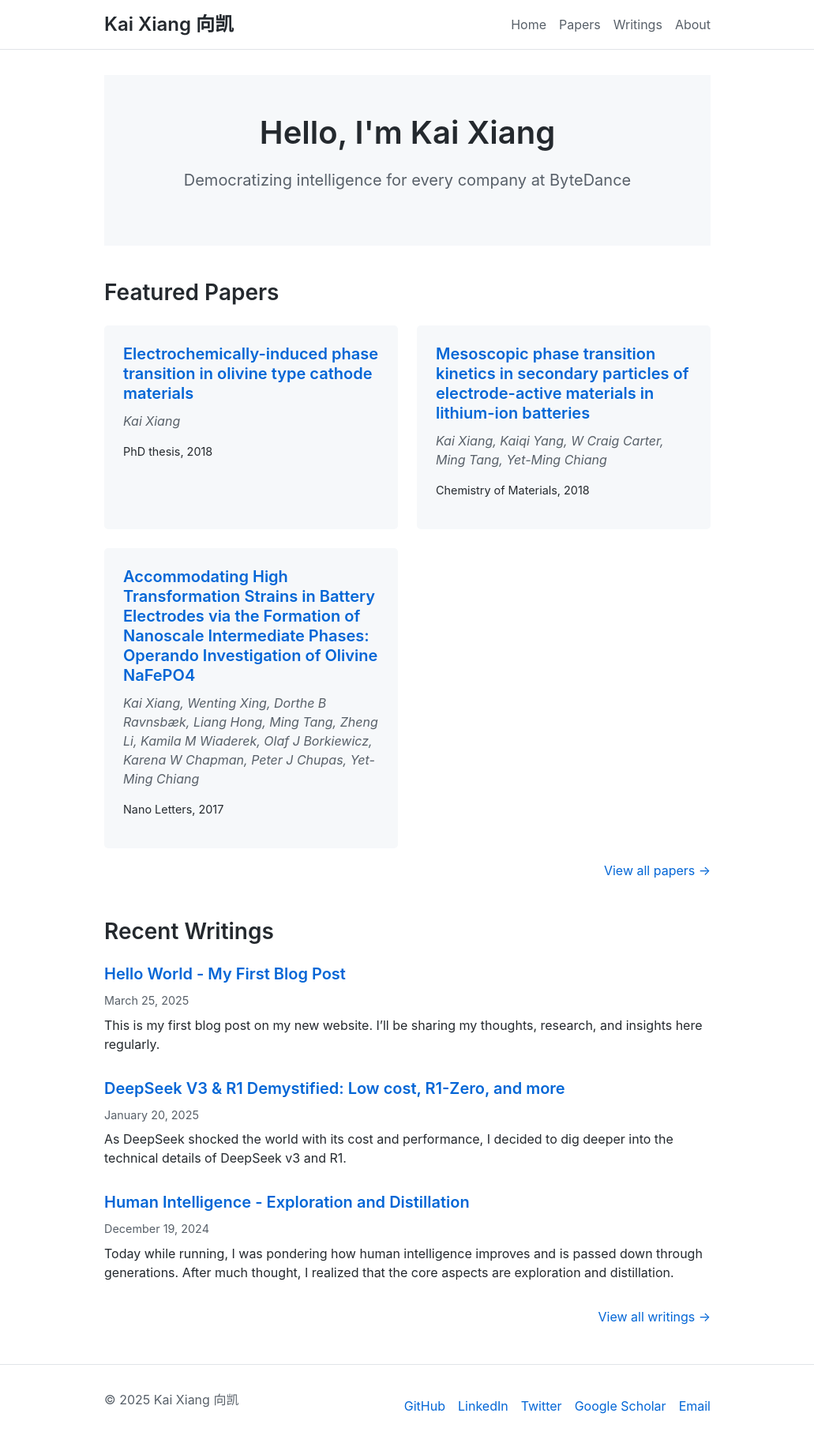
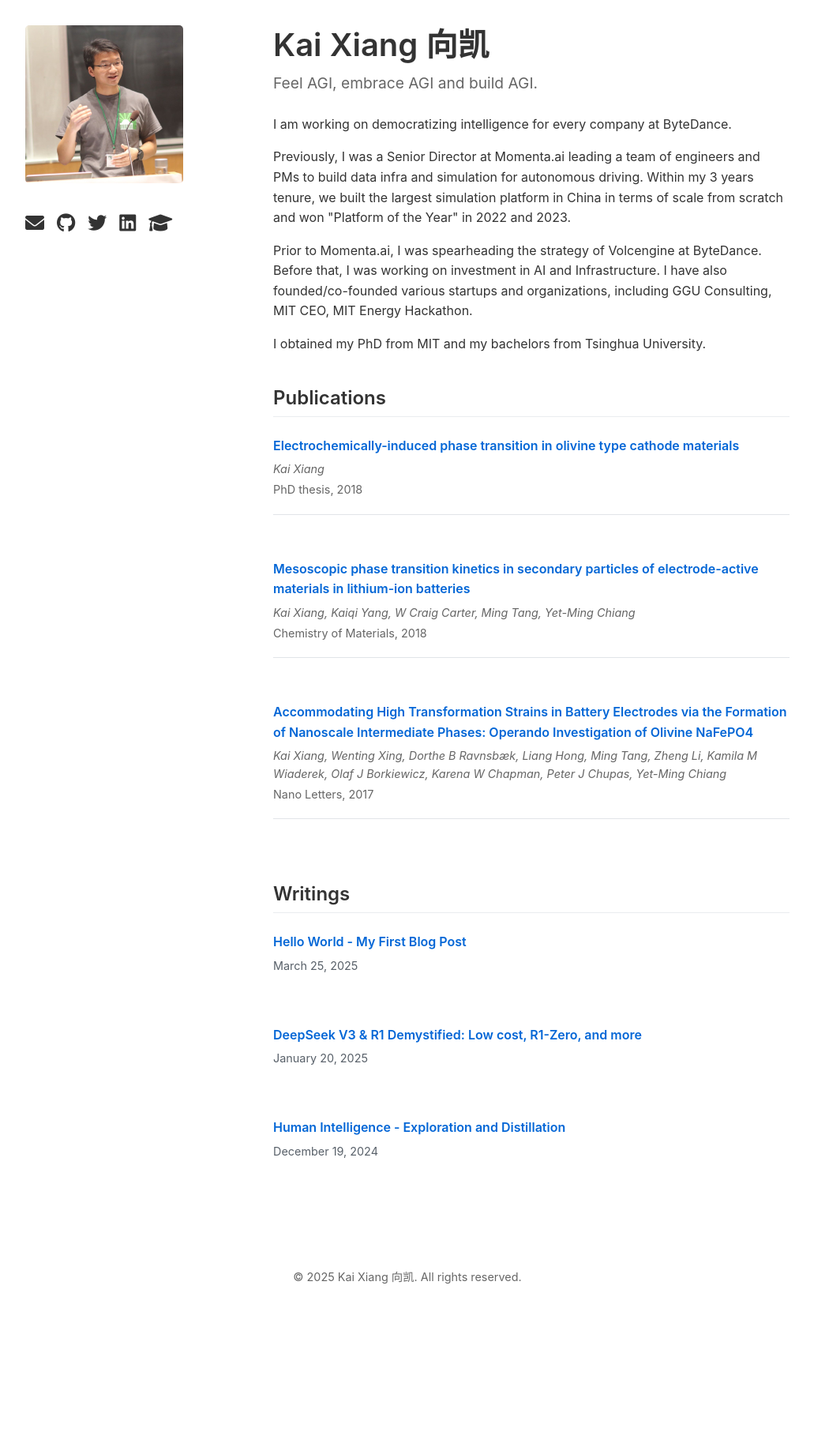
Before and after one commit to kaimit/kaimit.github.io, a Jekyll site: the page built from index.md, in a window 1280 px wide. Shown: the whole page at 79% size, without its empty margins (124-1155 px from the left). Built offline with Jekyll 4.4.1, drawn with Linux system fonts in a browser that asks for light colours; after the commit the page ends 1674 px from its top, so only the background shows below that.

Commit message:
Redesign website to match shi.ai style with clean, minimalist layout

```diff
--- /dev/null
+++ b/_layouts/home.html
@@ -0,0 +1,83 @@
+<!DOCTYPE html>
+<html lang="en">
+<head>
+  <meta charset="UTF-8">
+  <meta name="viewport" content="width=device-width, initial-scale=1.0">
+  <title>{{ site.title }}</title>
+  <link rel="stylesheet" href="{{ '/css/main.css' | relative_url }}">
+  <link rel="stylesheet" href="{{ '/css/home.css' | relative_url }}">
+  <link rel="stylesheet" href="https://cdnjs.cloudflare.com/ajax/libs/font-awesome/6.0.0-beta3/css/all.min.css">
+</head>
+<body>
+  <div class="container">
+    <main class="home-content">
+      <div class="profile-section">
+        <div class="profile-image">
+          <img src="{{ '/assets/images/self.jpeg' | relative_url }}" alt="{{ site.title }}">
+        </div>
+        <div class="social-links">
+          {% if site.email %}
+          <a href="mailto:{{ site.email }}" aria-label="Email"><i class="fas fa-envelope"></i></a>
+          {% endif %}
+          {% if site.github_username %}
+          <a href="https://github.com/{{ site.github_username }}" target="_blank" aria-label="GitHub"><i class="fab fa-github"></i></a>
+          {% endif %}
+          {% if site.twitter_username %}
+          <a href="https://twitter.com/{{ site.twitter_username }}" target="_blank" aria-label="Twitter"><i class="fab fa-twitter"></i></a>
+          {% endif %}
+          {% if site.linkedin_username %}
+          <a href="https://linkedin.com/in/{{ site.linkedin_username }}" target="_blank" aria-label="LinkedIn"><i class="fab fa-linkedin"></i></a>
+          {% endif %}
+          {% if site.googlescholar %}
+          <a href="https://scholar.google.com/citations?user={{ site.googlescholar }}" target="_blank" aria-label="Google Scholar"><i class="fas fa-graduation-cap"></i></a>
+          {% endif %}
+        </div>
+      </div>
+
+      <div class="content-section">
+        <h1>{{ site.title }}</h1>
+        <p class="subtitle">{{ site.description }}</p>
+
+        <div class="bio">
+          <p>I am working on democratizing intelligence for every company at ByteDance.</p>
+
+          <p>Previously, I was a Senior Director at Momenta.ai leading a team of engineers and PMs to build data infra and simulation for autonomous driving. Within my 3 years tenure, we built the largest simulation platform in China in terms of scale from scratch and won "Platform of the Year" in 2022 and 2023.</p>
+
+          <p>Prior to Momenta.ai, I was spearheading the strategy of Volcengine at ByteDance. Before that, I was working on investment in AI and Infrastructure. I have also founded/co-founded various startups and organizations, including GGU Consulting, MIT CEO, MIT Energy Hackathon.</p>
+
+          <p>I obtained my PhD from MIT and my bachelors from Tsinghua University.</p>
+        </div>
+
+        <div class="section">
+          <h2>Publications</h2>
+          <div class="papers-list">
+            {% for paper in site.data.papers %}
+            <div class="paper-item">
+              <p class="paper-title"><a href="{{ paper.pdf }}" target="_blank">{{ paper.title }}</a></p>
+              <p class="paper-authors">{{ paper.authors }}</p>
+              <p class="paper-venue">{{ paper.venue }}, {{ paper.year }}</p>
+            </div>
+            {% endfor %}
+          </div>
+        </div>
+
+        <div class="section">
+          <h2>Writings</h2>
+          <div class="post-list">
+            {% for post in site.posts %}
+            <div class="post-item">
+              <p class="post-title"><a href="{{ post.url | relative_url }}">{{ post.title }}</a></p>
+              <p class="post-date">{{ post.date | date: "%B %d, %Y" }}</p>
+            </div>
+            {% endfor %}
+          </div>
+        </div>
+      </div>
+    </main>
+
+    <footer>
+      <p>&copy; {{ 'now' | date: "%Y" }} {{ site.title }}. All rights reserved.</p>
+    </footer>
+  </div>
+</body>
+</html>
--- /dev/null
+++ b/css/home.css
@@ -0,0 +1,150 @@
+---
+---
+
+/* Home page specific styles to match shi.ai design */
+body {
+  font-family: -apple-system, BlinkMacSystemFont, "Segoe UI", Helvetica, Arial, sans-serif;
+  line-height: 1.6;
+  color: #333;
+  background-color: #fff;
+  margin: 0;
+  padding: 0;
+}
+
+.container {
+  max-width: 1000px;
+  margin: 0 auto;
+  padding: 2rem 1rem;
+}
+
+.home-content {
+  display: flex;
+  flex-direction: row;
+  gap: 4rem;
+}
+
+.profile-section {
+  flex: 0 0 250px;
+  position: sticky;
+  top: 2rem;
+  align-self: flex-start;
+}
+
+.profile-image img {
+  width: 200px;
+  height: 200px;
+  border-radius: 5px;
+  object-fit: cover;
+}
+
+.social-links {
+  display: flex;
+  gap: 1rem;
+  margin-top: 1.5rem;
+}
+
+.social-links a {
+  color: #333;
+  font-size: 1.5rem;
+}
+
+.social-links a:hover {
+  color: #0366d6;
+}
+
+.content-section {
+  flex: 1;
+}
+
+h1 {
+  font-size: 2.5rem;
+  font-weight: 600;
+  margin: 0 0 0.5rem 0;
+  color: #333;
+}
+
+.subtitle {
+  font-size: 1.2rem;
+  color: #666;
+  margin-top: 0;
+  margin-bottom: 1.5rem;
+}
+
+.bio {
+  margin-bottom: 2.5rem;
+}
+
+.bio p {
+  margin-bottom: 1rem;
+}
+
+.section {
+  margin-bottom: 3rem;
+}
+
+h2 {
+  font-size: 1.5rem;
+  font-weight: 600;
+  margin-bottom: 1.5rem;
+  color: #333;
+  padding-bottom: 0.5rem;
+  border-bottom: 1px solid #eaecef;
+}
+
+.papers-list, .post-list {
+  display: flex;
+  flex-direction: column;
+  gap: 1.5rem;
+}
+
+.paper-item, .post-item {
+  margin-bottom: 0.5rem;
+}
+
+.paper-title, .post-title {
+  font-size: 1rem;
+  font-weight: 600;
+  margin: 0 0 0.3rem 0;
+}
+
+.paper-title a, .post-title a {
+  color: #0366d6;
+  text-decoration: none;
+}
+
+.paper-title a:hover, .post-title a:hover {
+  text-decoration: underline;
+}
+
+.paper-authors, .paper-venue, .post-date {
+  font-size: 0.9rem;
+  color: #666;
+  margin: 0.2rem 0;
+}
+
+.paper-authors {
+  font-style: italic;
+}
+
+footer {
+  text-align: center;
+  margin-top: 3rem;
+  color: #666;
+  font-size: 0.9rem;
+}
+
+/* Make design responsive */
+@media (max-width: 768px) {
+  .home-content {
+    flex-direction: column;
+    gap: 2rem;
+  }
+
+  .profile-section {
+    position: static;
+    display: flex;
+    flex-direction: column;
+    align-items: center;
+    text-align: center;
+  }
+}
--- a/index.md
+++ b/index.md
@@ -1,38 +1,3 @@
 ---
-layout: default
+layout: home
 ---
-
-<section class="hero">
-  <div class="hero-content">
-    <h1>Hello, I'm Kai Xiang</h1>
-    <p class="subtitle">Democratizing intelligence for every company at ByteDance</p>
-  </div>
-</section>
-
-<section class="featured-content">
-  <h2>Featured Papers</h2>
-  <div class="paper-grid">
-    {% for paper in site.data.papers limit:3 %}
-    <div class="paper-card">
-      <h3><a href="{{ paper.url | relative_url }}">{{ paper.title }}</a></h3>
-      <p class="authors">{{ paper.authors }}</p>
-      <p class="venue">{{ paper.venue }}, {{ paper.year }}</p>
-    </div>
-    {% endfor %}
-  </div>
-  <p class="view-all"><a href="{{ '/papers' | relative_url }}">View all papers →</a></p>
-</section>
-
-<section class="recent-posts">
-  <h2>Recent Writings</h2>
-  <div class="post-list">
-    {% for post in site.posts limit:3 %}
-    <div class="post-item">
-      <h3><a href="{{ post.url | relative_url }}">{{ post.title }}</a></h3>
-      <p class="post-date">{{ post.date | date: "%B %d, %Y" }}</p>
-      <p class="post-excerpt">{{ post.excerpt | strip_html | truncatewords: 30 }}</p>
-    </div>
-    {% endfor %}
-  </div>
-  <p class="view-all"><a href="{{ '/blog' | relative_url }}">View all writings →</a></p>
-</section>
```
Also changed, not shown: _layouts/post.html (+106 -5 lines).
